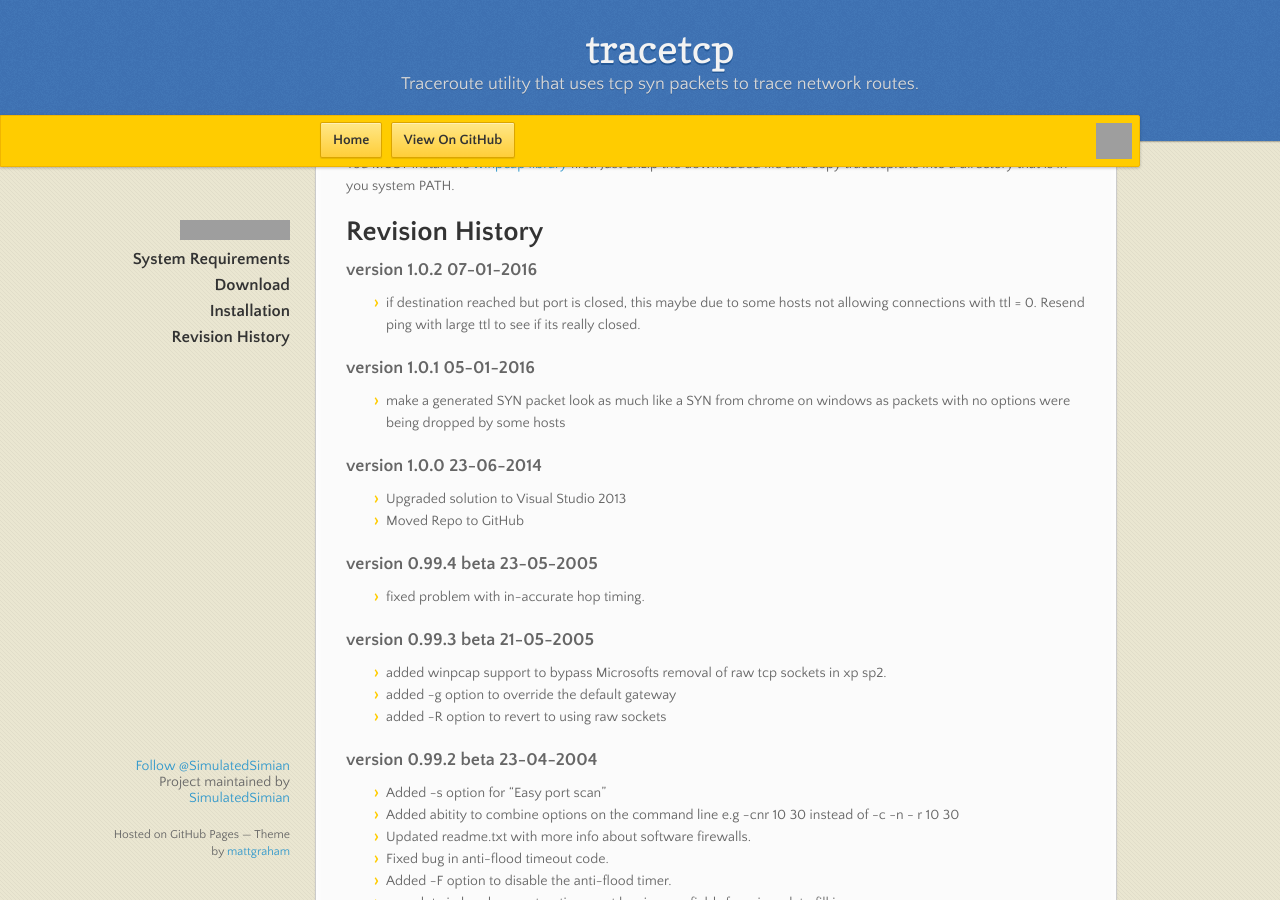
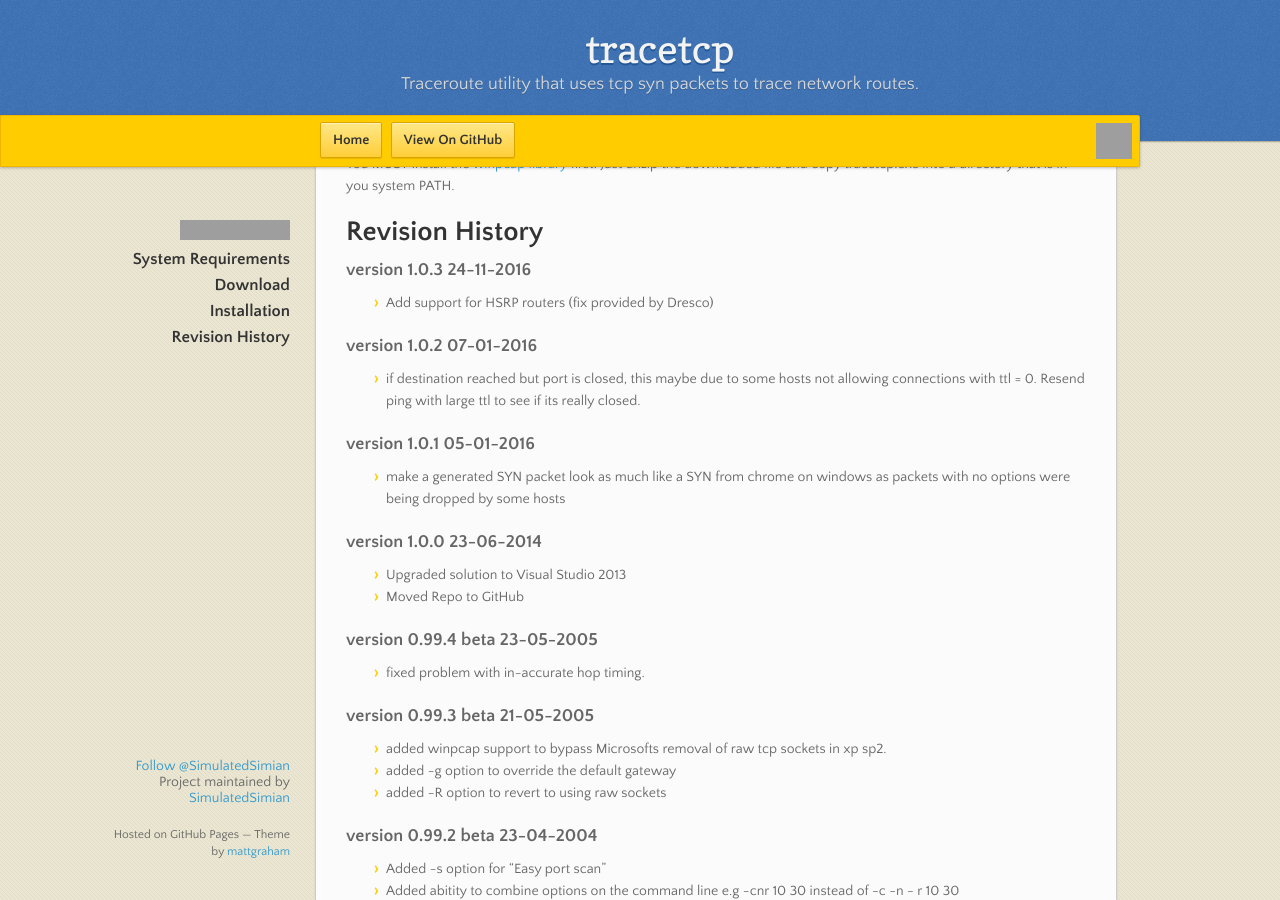
Before and after one commit to SimulatedSimian/SimulatedSimian.github.io, a Jekyll site: the page built from tracetcp_download.md, in a window 1280 px wide and 900 px high, scrolled down 674 px. Built offline with Jekyll 4.4.1, drawn with Linux system fonts in a browser that asks for light colours; nearby versions of some CDN libraries; Markdown is read by kramdown in place of the engine named in the settings; comment, search, counter and statistics services are not loaded; grey boxes are pictures that could not be loaded.

Commit message:
Update tracetcp_download.md

```diff
--- a/tracetcp_download.md
+++ b/tracetcp_download.md
@@ -41,6 +41,9 @@ Just unzip the downloaded file and copy tracetcp.exe into a directory that is in
 
 # Revision History
 
+### version 1.0.3 24-11-2016
+* Add support for HSRP routers (fix provided by Dresco)
+
 ### version 1.0.2 07-01-2016
 * if destination reached but port is closed, this maybe due to some hosts not allowing connections with ttl = 0. Resend ping with large ttl to see if its really closed.
 
```
